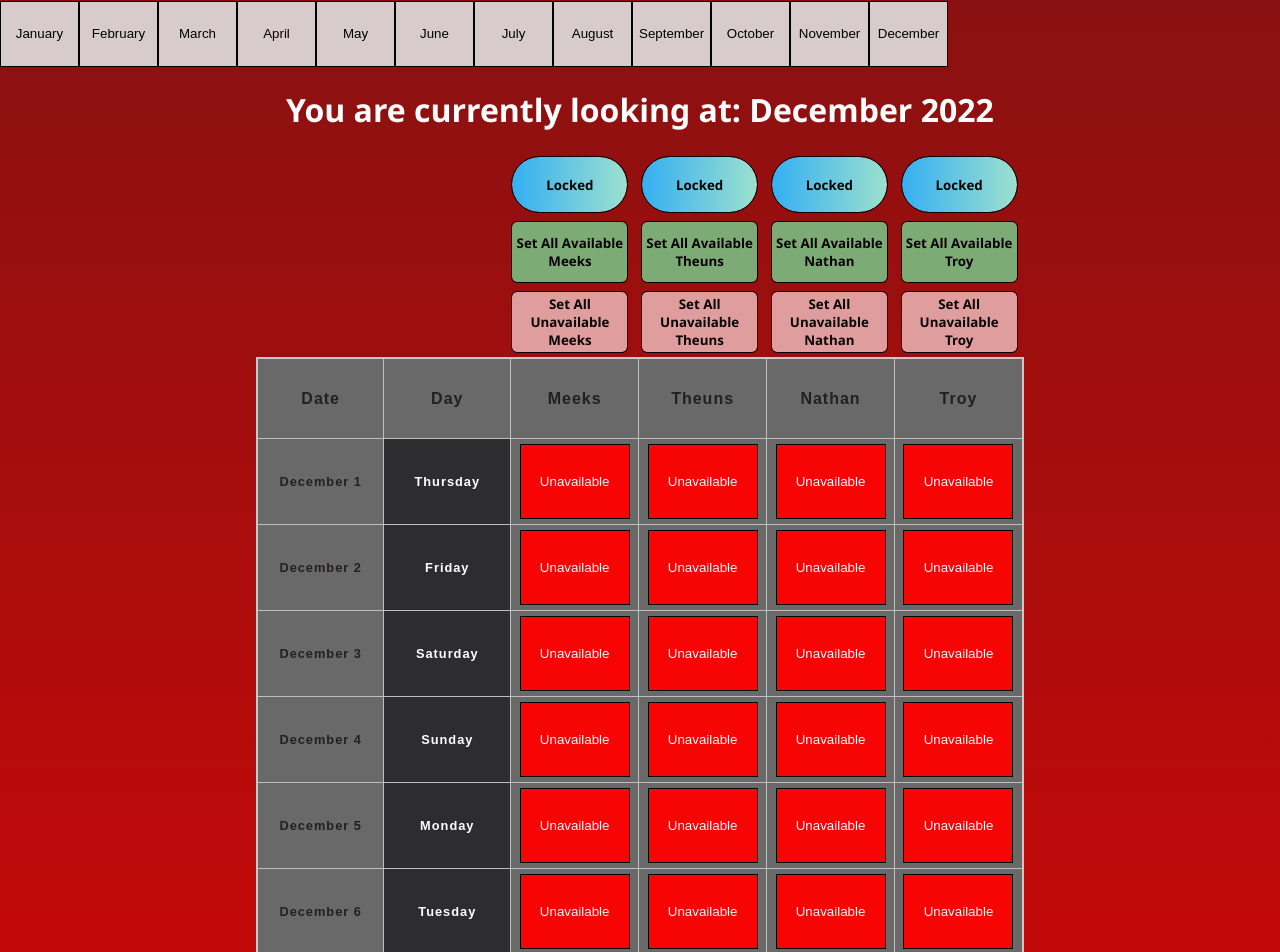
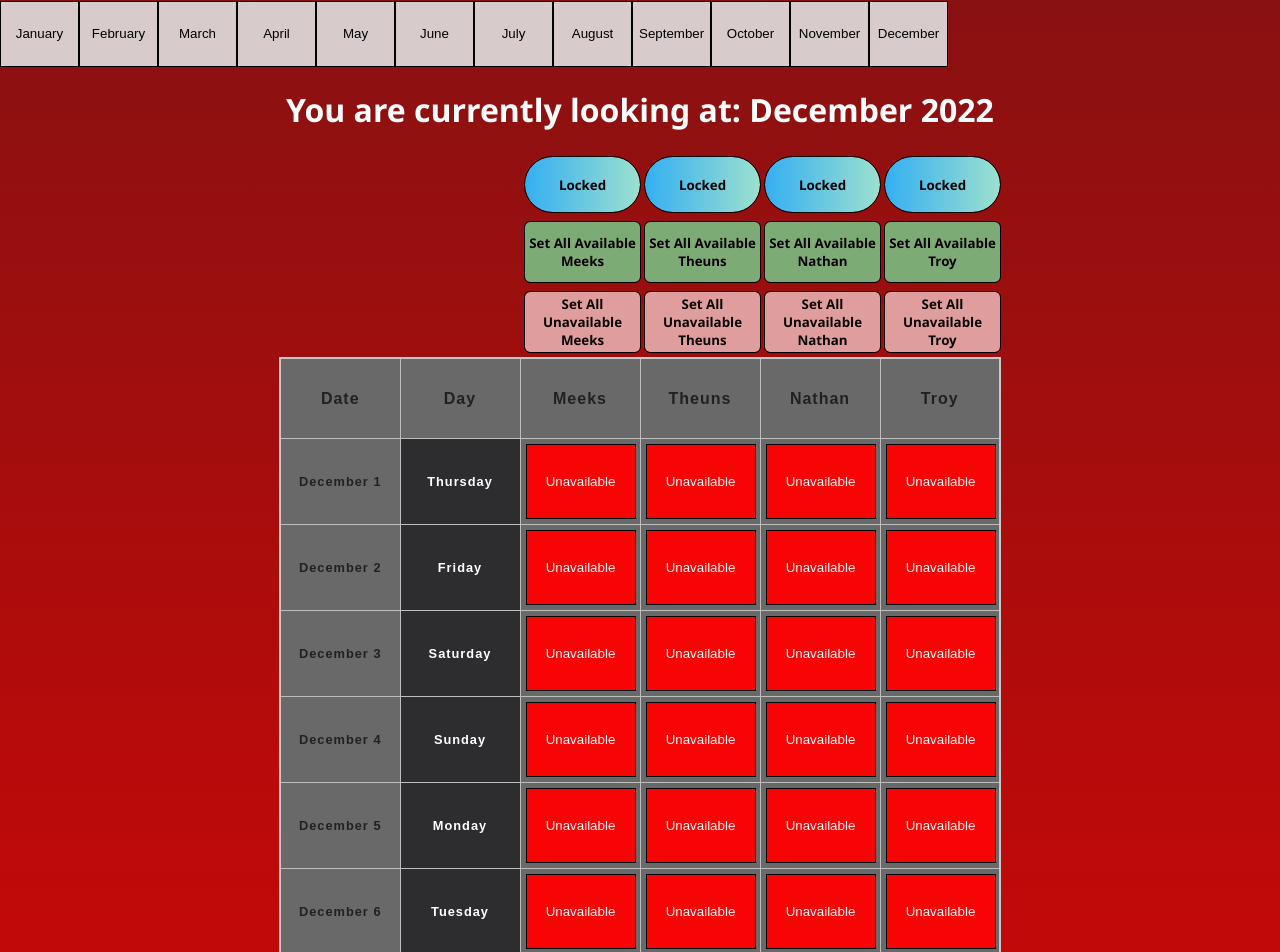
Before and after one commit to usfalidiate/jam_booker, a Next.js app: page / in a window 1280 px wide. Shown: the part 1262-2214 px from the top of the page. Built offline with nearby package versions, Linux system fonts and the light colour scheme; no server answers; the database is empty.

Commit message:
metaautooff

```diff
--- a/pages/index.js
+++ b/pages/index.js
@@ -1277,7 +1277,7 @@ const setAllUnAvailUser3 =()=>{
 
 return (
     <div class = 'myDiv'>
-      <meta name="viewport" content="width=device-width, initial-scale=1.0"/>
+      {/* <meta name="viewport" content="width=device-width, initial-scale=1.0"/> */}
 
 
       <header>
--- a/styles/globals.css
+++ b/styles/globals.css
@@ -57,7 +57,7 @@ h1 {
   }
 
 .tableNude {
-  table-layout: auto;
+  table-layout: fixed;
   margin: auto;
   border-collapse: collapse;
   border: none;
@@ -65,13 +65,13 @@ h1 {
   letter-spacing: 1px;
   font-family: sans-serif;
   font-size: .8rem;
-  min-width: 60%;
+  width: 100%;
   width: 120px;
   height: 80px;
   }
 
   .tableDefault {
-  table-layout: auto;
+  table-layout: fixed;
   margin: auto;
   border-collapse: collapse;
   border: 2px solid rgb(200, 200, 200);
@@ -79,7 +79,7 @@ h1 {
   letter-spacing: 1px;
   font-family: sans-serif;
   font-size: .8rem;
-  min-width: 60%;
+  width: 100%;
   width: 120px;
   height: 80px;
   }
```
